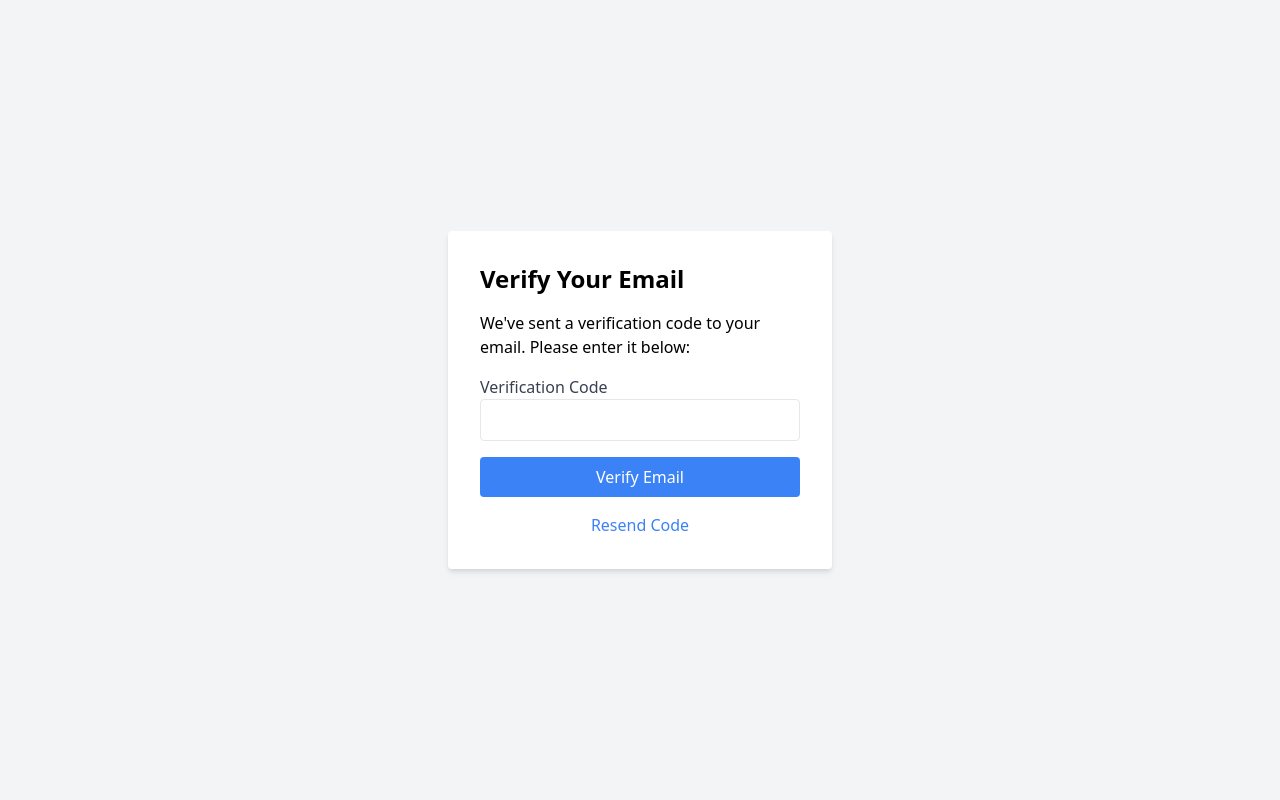
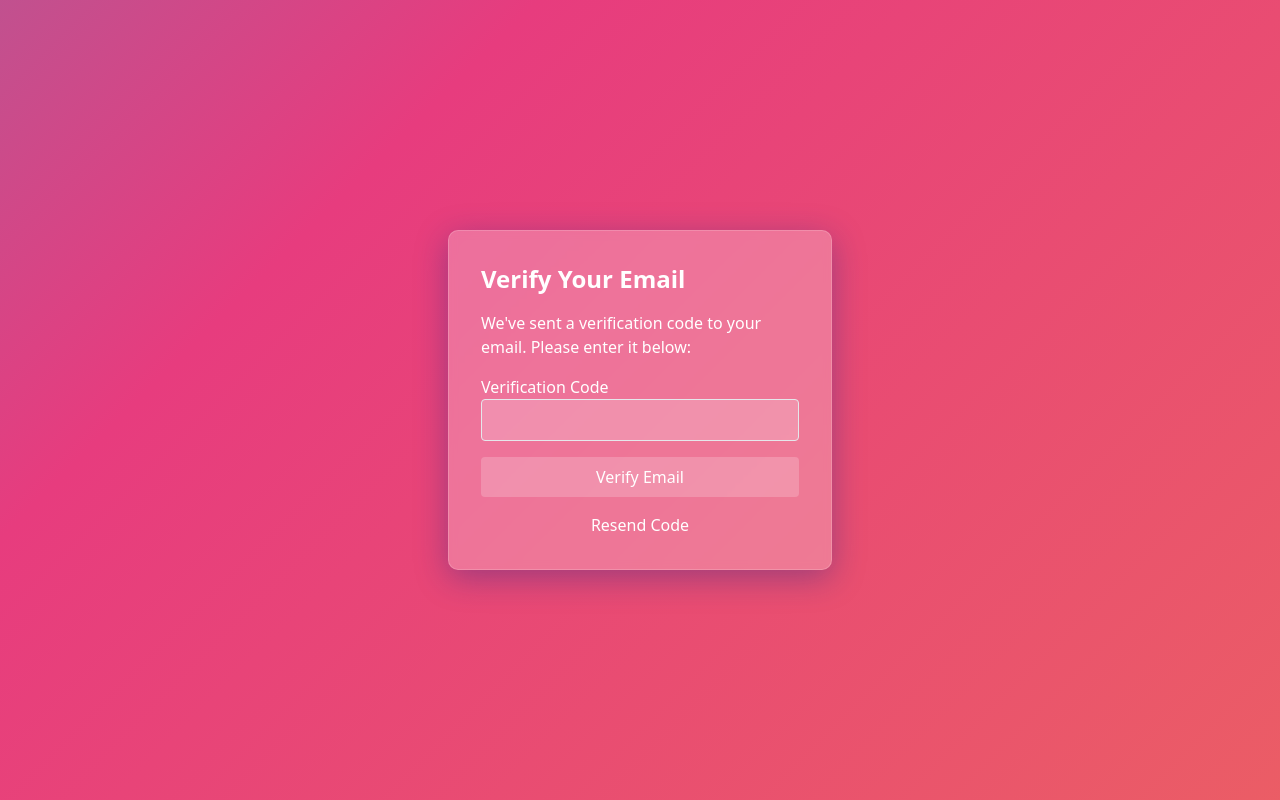
Before and after one commit to ratnam1510/PredictStock, a Python web app: template templates/email.html in a window 1280 px wide. Run offline with Jinja, Linux system fonts and the light colour scheme; the template is opened without the code that fills it, so the values that code supplies are empty.

Commit message:
Update email.html

```diff
--- a/templates/email.html
+++ b/templates/email.html
@@ -5,22 +5,78 @@
     <meta name="viewport" content="width=device-width, initial-scale=1.0">
     <title>Verify Email</title>
     <link rel="stylesheet" href="https://cdnjs.cloudflare.com/ajax/libs/tailwindcss/2.2.19/tailwind.min.css">
+    <style>
+        @keyframes fadeIn {
+            from { opacity: 0; transform: translateY(-20px); }
+            to { opacity: 1; transform: translateY(0); }
+        }
+
+        @keyframes slideIn {
+            from { transform: translateX(-50px); opacity: 0; }
+            to { transform: translateX(0); opacity: 1; }
+        }
+
+        @keyframes gradientFlow {
+            0% { background-position: 0% 50%; }
+            50% { background-position: 100% 50%; }
+            100% { background-position: 0% 50%; }
+        }
+
+        body {
+            background: linear-gradient(-45deg, #ee7752, #e73c7e, #23a6d5, #23d5ab);
+            background-size: 400% 400%;
+            animation: gradientFlow 15s ease infinite;
+        }
+
+        .animate-fade-in {
+            animation: fadeIn 0.5s ease-out;
+        }
+
+        .animate-slide-in {
+            animation: slideIn 0.5s ease-out;
+        }
+
+        .input-transition {
+            transition: all 0.3s ease;
+        }
+
+        .input-transition:focus {
+            transform: scale(1.02);
+            box-shadow: 0 0 0 3px rgba(255, 255, 255, 0.5);
+        }
+
+        .button-transition {
+            transition: all 0.3s ease;
+        }
+
+        .button-transition:hover {
+            transform: translateY(-2px);
+            box-shadow: 0 4px 6px rgba(0, 0, 0, 0.1);
+        }
+
+        .glass-effect {
+            background: rgba(255, 255, 255, 0.25);
+            box-shadow: 0 8px 32px 0 rgba(31, 38, 135, 0.37);
+            backdrop-filter: blur(4px);
+            -webkit-backdrop-filter: blur(4px);
+            border-radius: 10px;
+            border: 1px solid rgba(255, 255, 255, 0.18);
+        }
+    </style>
 </head>
-<body class="bg-gray-100">
-    <div class="min-h-screen flex items-center justify-center">
-        <div class="bg-white p-8 rounded shadow-md w-96">
-            <h2 class="text-2xl font-bold mb-4">Verify Your Email</h2>
-            <p class="mb-4">We've sent a verification code to your email. Please enter it below:</p>
-            <form method="POST">
-                <div class="mb-4">
-                    <label for="otp" class="block text-gray-700">Verification Code</label>
-                    <input type="text" id="otp" name="otp" required class="w-full px-3 py-2 border rounded" autocomplete="off" aria-labelledby="otpLabel">
-                </div>
-                <button type="submit" class="w-full bg-blue-500 text-white py-2 rounded hover:bg-blue-600">Verify Email</button>
-            </form>
-            <div class="mt-4 text-center">
-                <button class="text-blue-500 hover:underline">Resend Code</button>
+<body class="min-h-screen flex items-center justify-center">
+    <div class="glass-effect p-8 rounded-lg w-96 animate-fade-in">
+        <h2 class="text-2xl font-bold mb-4 animate-slide-in text-white">Verify Your Email</h2>
+        <p class="mb-4 animate-slide-in text-white" style="animation-delay: 0.1s;">We've sent a verification code to your email. Please enter it below:</p>
+        <form method="POST">
+            <div class="mb-4 animate-slide-in" style="animation-delay: 0.2s;">
+                <label for="otp" class="block text-white">Verification Code</label>
+                <input type="text" id="otp" name="otp" required class="w-full px-3 py-2 border rounded input-transition bg-white bg-opacity-20 text-white placeholder-white::placeholder" autocomplete="off" aria-labelledby="otpLabel">
             </div>
+            <button type="submit" class="w-full bg-white bg-opacity-20 text-white py-2 rounded hover:bg-opacity-30 button-transition animate-slide-in" style="animation-delay: 0.3s;">Verify Email</button>
+        </form>
+        <div class="mt-4 text-center animate-fade-in" style="animation-delay: 0.4s;">
+            <button class="text-white hover:underline button-transition">Resend Code</button>
         </div>
     </div>
 </body>
```
